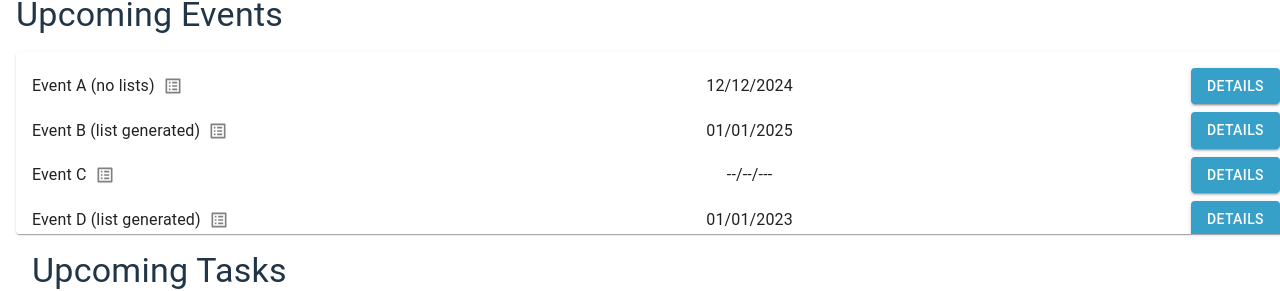
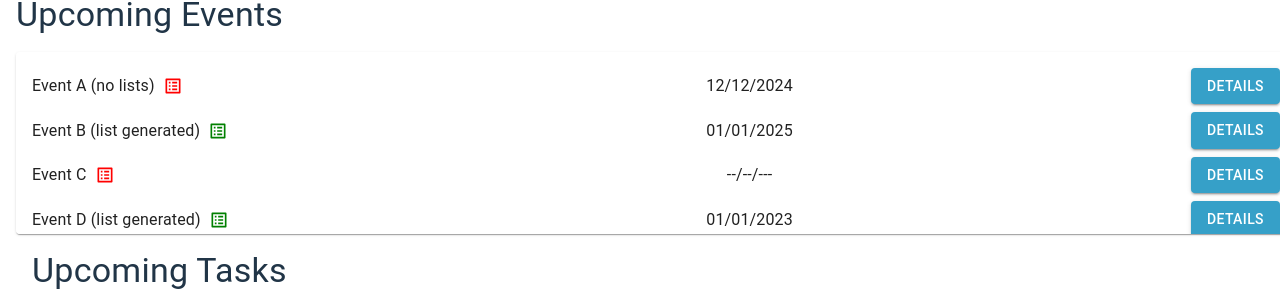
Before and after one commit to daodaojiang622/enterprise-data-workflow-and-integration-platform, a React (Vite) app: page / in a window 1280 px wide. Shown: the part 188-479 px from the top of the page. Built offline with nearby package versions, Linux system fonts and the light colour scheme.

Commit message:
when the list is not generated, the icon will be red, the icon will be green otherwise

```diff
--- a/src/Screens/Home.tsx
+++ b/src/Screens/Home.tsx
@@ -170,7 +170,10 @@ const Home: React.FC<HomeProps> = ({ navigateToLogin }) => {
                         {/* Title and Checkbox */}
                         <Box sx={{ display: 'flex', alignItems: 'center', gap: 1, width: '50%' }}>
                             <Typography>{event.title}</Typography>
-                            <ListAltIcon fontSize="small" sx={{ color: 'gray' }} /> {/* Icon next to the title */}
+                            <ListAltIcon
+                                fontSize="small"
+                                sx={{ color: event.hasGeneratedList ? 'green' : 'red' }}
+                            />
                         </Box>
 
                         {/* Date */}
```
